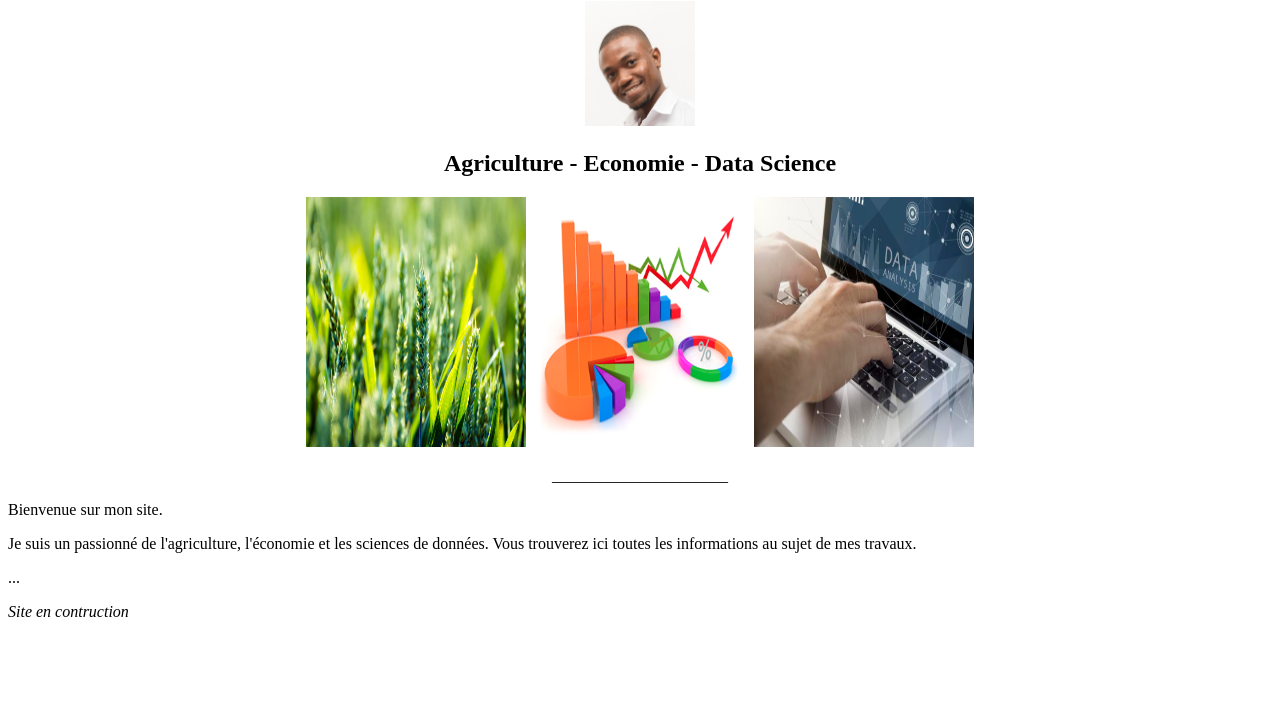
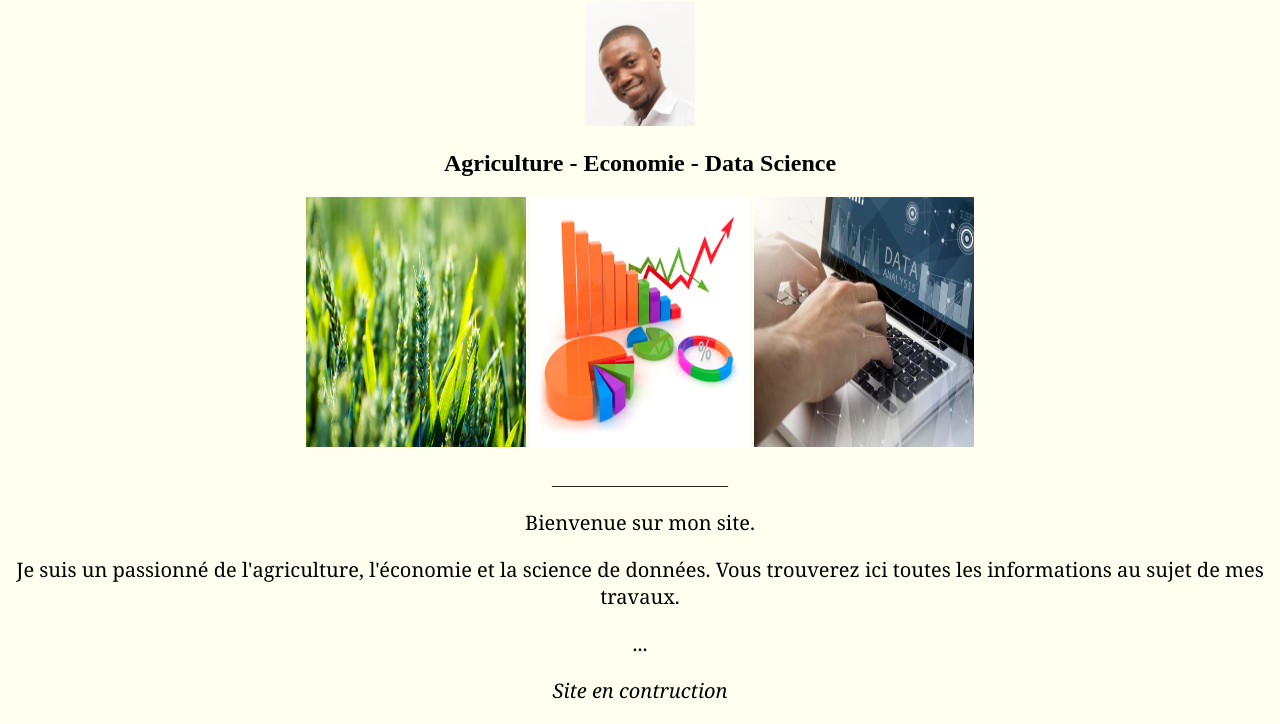
Before and after one commit to frantz93/frantz93.github.io, a plain HTML site: page index.html in a window 1280 px wide. Shown: the part 79-803 px from the top of the page. Drawn offline with Linux system fonts and the light colour scheme.

Commit message:
added css file

```diff
--- /dev/null
+++ b/index.css
@@ -0,0 +1,9 @@
+body{
+    background-color: ivory;
+}
+
+p{
+    font-family: Georgia, 'Times New Roman', Times, serif;
+    font-size:20px;
+    text-align: center;
+}
--- a/index.html
+++ b/index.html
@@ -10,7 +10,7 @@
         <title> Frantz POINT DU JOUR </title>
         <meta name="description" content="">
         <meta name="viewport" content="width=device-width, initial-scale=1">
-        <link rel="stylesheet" href="">
+        <link rel="stylesheet" href="index.css">
     </head>
     <body>
         <!--[if lt IE 7]>
@@ -25,7 +25,7 @@
         <p> <center> ______________________ </center> </p>
         <p> </p>
         <p> Bienvenue sur mon site. </p>
-        <p> Je suis un passionné de l'agriculture, l'économie et les sciences de données. Vous trouverez ici toutes les informations au sujet de mes travaux. </p>
+        <p> Je suis un passionné de l'agriculture, l'économie et la science de données. Vous trouverez ici toutes les informations au sujet de mes travaux. </p>
         <p>
 
             ...
```
